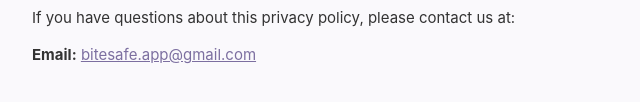
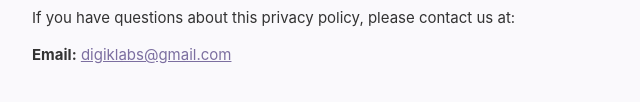
Before and after one commit to digik-labs/digiklabs, a plain HTML site: page policies/bitesafe/index.html in a window 1280 px wide. Shown: the part 2059-2161 px from the top of the page, 268-908 px from the left. Drawn offline with Linux system fonts and the light colour scheme.

Commit message:
Update index.html

```diff
--- a/policies/bitesafe/index.html
+++ b/policies/bitesafe/index.html
@@ -85,7 +85,7 @@
 
 <h2>9. Contact</h2>
 <p>If you have questions about this privacy policy, please contact us at:</p>
-<p><strong>Email:</strong> <a href="mailto:bitesafe.app@gmail.com">bitesafe.app@gmail.com</a></p>
+<p><strong>Email:</strong> <a href="mailto:bitesafe.app@gmail.com">digiklabs@gmail.com</a></p>
 
 </body>
 </html>
```
